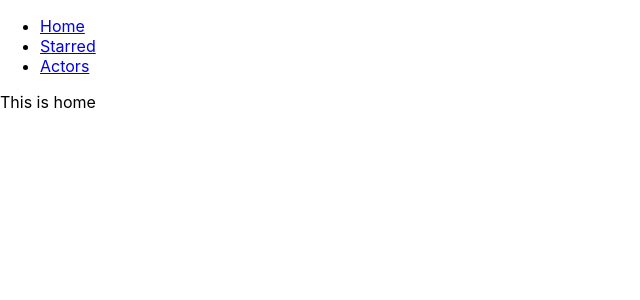
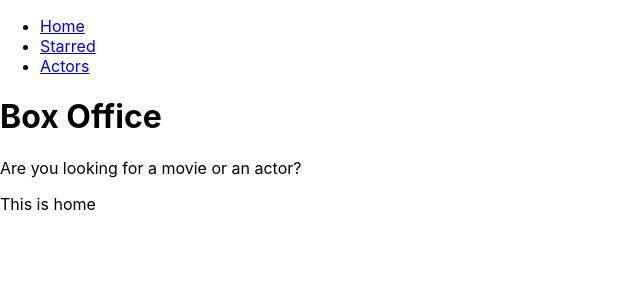
Before and after one commit to Xine75/box-office, a React (Create React App) app: page / in a window 1280 px wide. Shown: the top 300 px of the page, without its empty margins (0-640 px from the left). Built offline with nearby package versions, Linux system fonts and the light colour scheme.

Commit message:
created title

```diff
--- a/src/components/MainPageLayout.js
+++ b/src/components/MainPageLayout.js
@@ -1,11 +1,13 @@
 import React from 'react'
 import Nav from "./Nav"
+import Title from "./Title"
 
 const MainPageLayout = ({ children }) => {
     return(
         <div>
 
           <Nav />
+          <Title title="Box Office" subtitle="Are you looking for a movie or an actor?" />
           { children }
 
         </div>
--- /dev/null
+++ b/src/components/Title.js
@@ -0,0 +1,12 @@
+import React from 'react'
+
+const Title = ({ title, subtitle }) => {
+    return (
+        <div>
+            <h1>{title}</h1>
+            <p>{subtitle}</p>
+        </div>
+    )
+}
+
+export default Title
```
